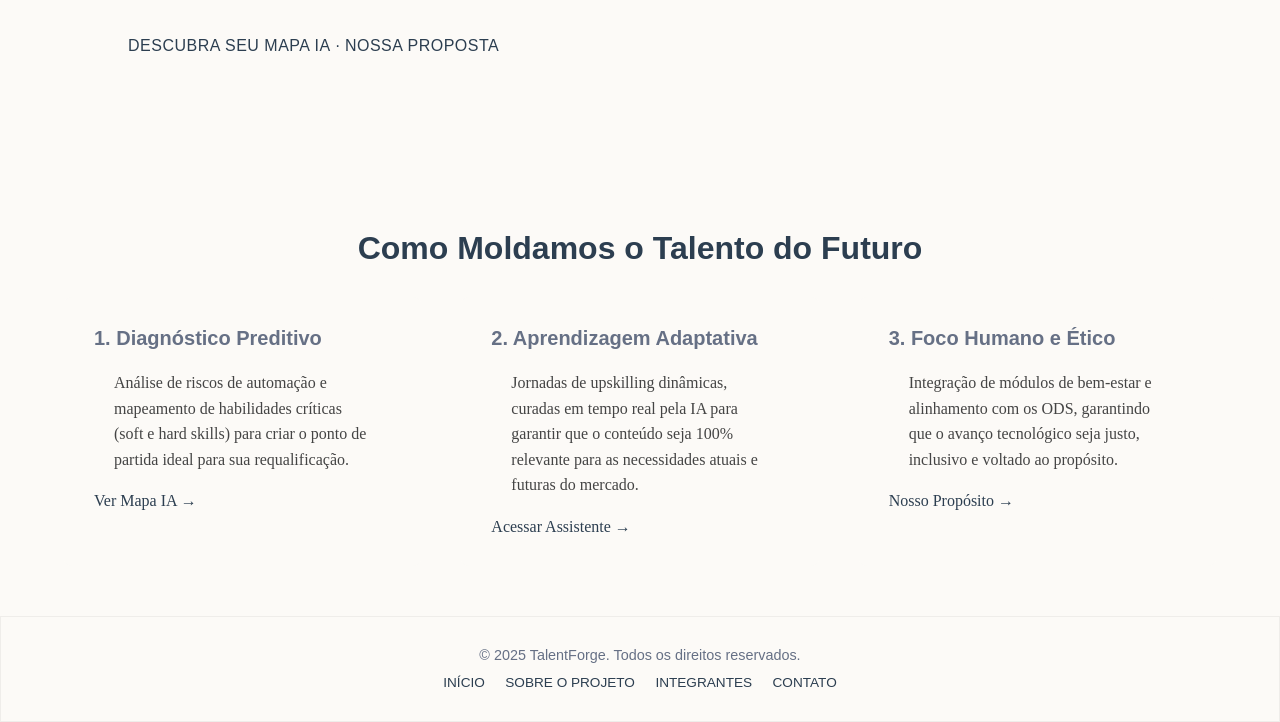
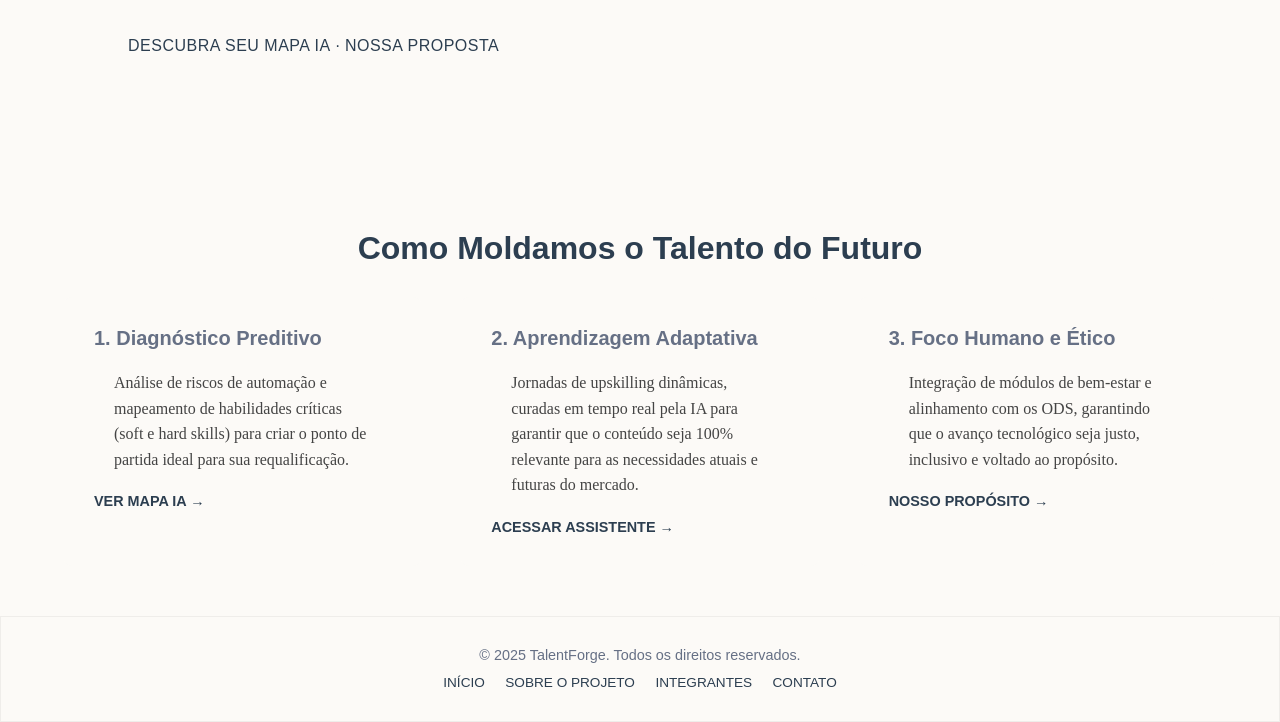
Before and after one commit to Sprint1-Front/GLOBAL-SOLUTION, a plain HTML site: page index.html in a window 1280 px wide. Shown: the part 608-1330 px from the top of the page. Drawn offline with Linux system fonts and the light colour scheme.

Commit message:
style: seção completamente estilizada com hover assim como ação de subida quando o mouse passa por cima;

```diff
--- a/css/style.css
+++ b/css/style.css
@@ -291,6 +291,18 @@ header {
     margin: 20px;
 }
 
+.feature-link {
+    font-family: var(--font-sans);
+    font-size: 0.9rem;
+    font-weight: bold;
+    text-transform: uppercase;
+    display: inline-block;
+}
+
+.feature-link:hover {
+    color: var(--color-accent);
+}
+
 /* =============================
         FOOTER
 =============================*/
@@ -321,6 +333,7 @@ header {
 .footer-links a:hover {
     color: var(--color-accent);
 }
+
 /* ===================================================
     PAGINA - SOBRE (DESKTOP)
 =================================================== */
```
